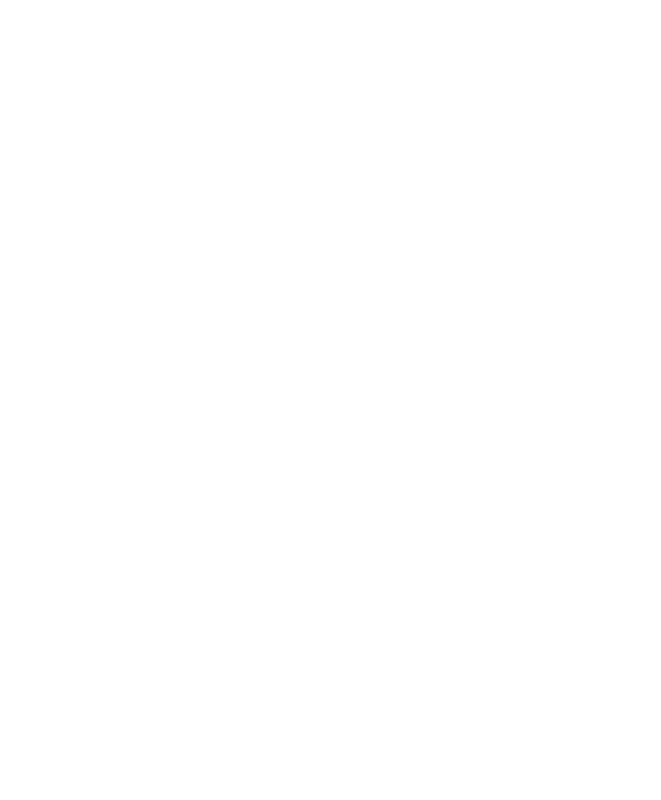
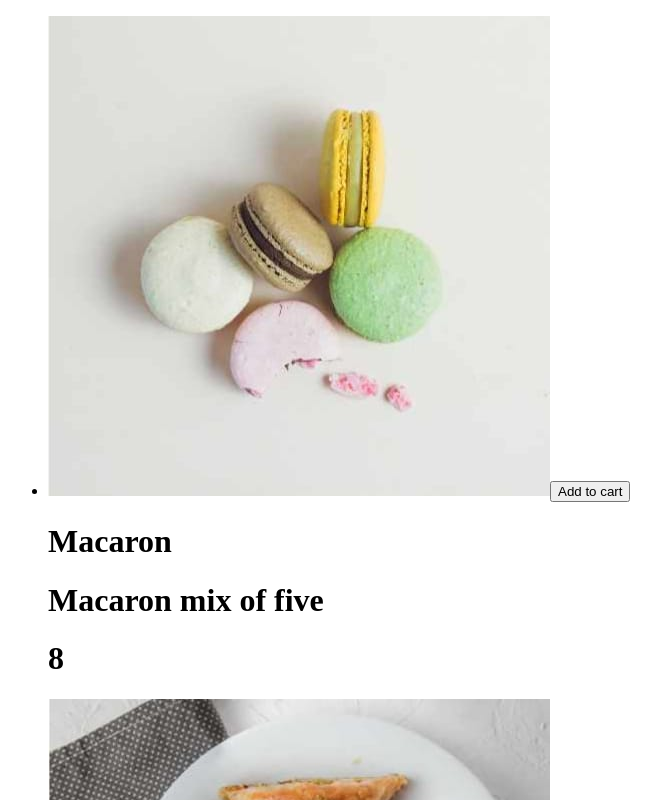
Before and after one commit to jovanlekic12/product-list-react, a React (Vite) app: page / in a window 1280 px wide. Shown: the top 800 px of the page, without its empty margins (0-661 px from the left). Built offline with nearby package versions, Linux system fonts and the light colour scheme.

Commit message:
add item function

```diff
--- a/src/App.jsx
+++ b/src/App.jsx
@@ -1,13 +1,20 @@
-import { useState } from 'react'
-import './App.css'
+import { useState } from "react";
+import data from "./data";
+import Item from "./item";
+import "./App.css";
 
 function App() {
-  const [count, setCount] = useState(0)
+  const [items, setItems] = useState(data);
 
   return (
     <>
+      <ul>
+        {items.map((item) => {
+          return items && <Item {...item} key={item.id} />;
+        })}
+      </ul>
     </>
-  )
+  );
 }
 
-export default App
+export default App;
--- a/src/data.js
+++ b/src/data.js
@@ -1,4 +1,4 @@
-const items = [
+const data = [
   {
     id: 1,
     category: "Macaron",
@@ -48,3 +48,5 @@
     img: "./images/brownie.jpg",
   },
 ];
+
+export default data;
--- /dev/null
+++ b/src/item.jsx
@@ -0,0 +1,19 @@
+function Item(props) {
+  const { id, category, name, price, amount, img } = props;
+
+  return (
+    <li className="list__item">
+      <div className="image__container">
+        <img src={img} alt="" />
+        <button className="add__btn">Add to cart</button>
+      </div>
+      <div className="info__container">
+        <h1 className="category">{category}</h1>
+        <h1 className="name">{name}</h1>
+        <h1 className="price">{price}</h1>
+      </div>
+    </li>
+  );
+}
+
+export default Item;
```
